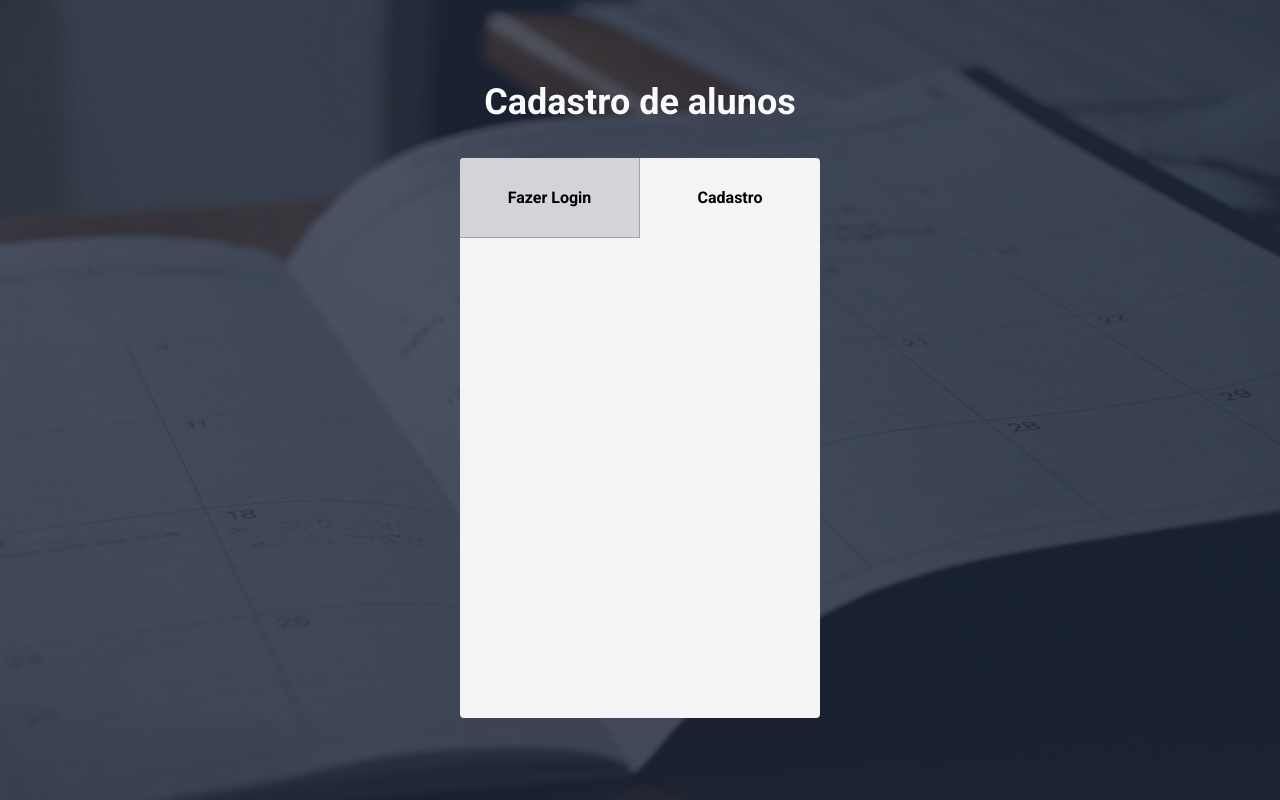
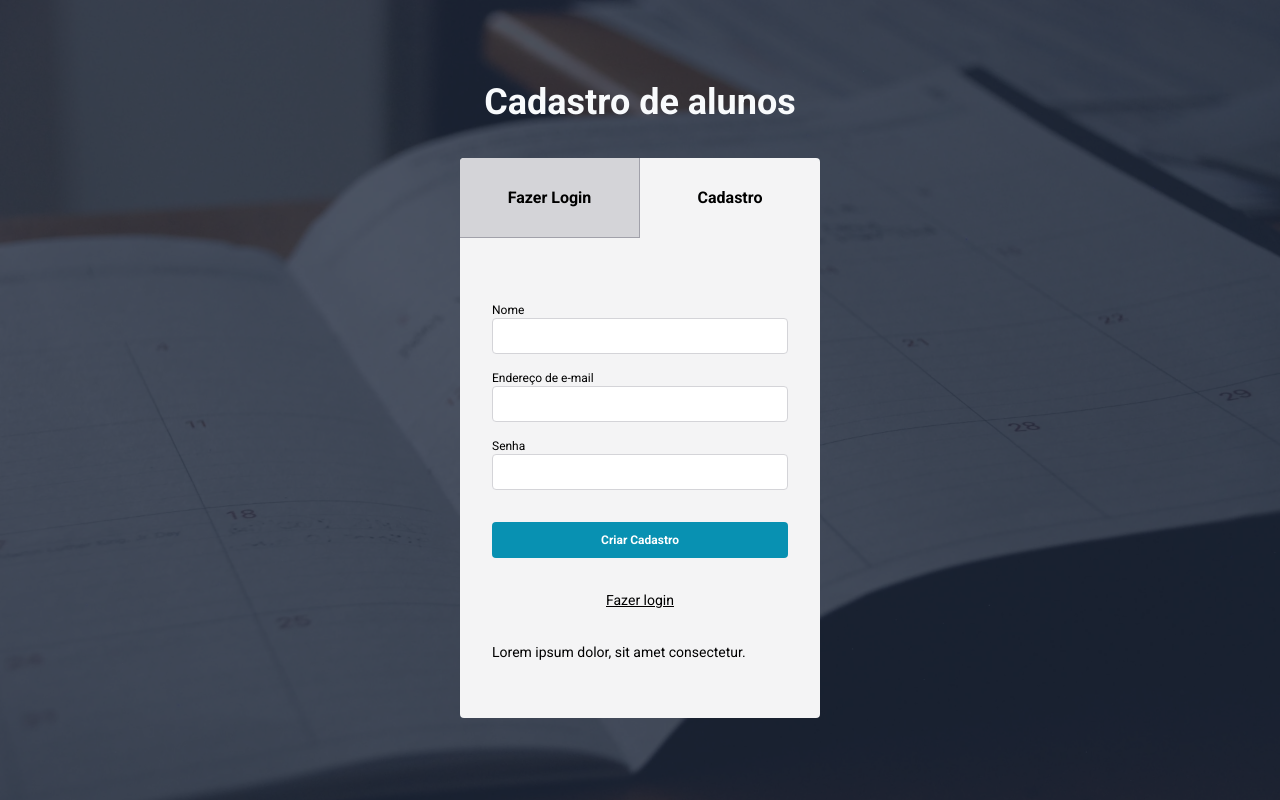
Before and after one commit to samuelsilvati/cadastro-alunos-react, a React (Vite) app: page /#/register in a window 1280 px wide. Built offline with nearby package versions, Linux system fonts and the light colour scheme.

Commit message:
create register form

```diff
--- a/src/pages/Register/index.tsx
+++ b/src/pages/Register/index.tsx
@@ -1,7 +1,13 @@
+/* eslint-disable jsx-a11y/label-has-associated-control */
+import { useState } from 'react';
 import { Link } from 'react-router-dom';
 import AppButton from '../../components/Button';
 
 export default function Register() {
+  const [active, setMode] = useState(true);
+  const toogleButton = () => {
+    setMode(!active);
+  };
   return (
     <div className="flex flex-col items-center justify-center h-screen bg-[url('/src/img/background.webp')] bg-cover font-roboto">
       <div className="absolute inset-0 bg-slate-800 bg-opacity-80" />
@@ -17,10 +23,68 @@ export default function Register() {
                 <p className="font-bold">Fazer Login</p>
               </div>
             </Link>
+
             <div className="flex items-center justify-center w-[180px] h-20 rounded-tr">
               <p className="font-bold">Cadastro</p>
             </div>
           </div>
+          <form className="p-8 flex flex-col">
+            <label htmlFor="mail" className="text-xs pt-8">
+              Nome
+            </label>
+            <input
+              type="mail"
+              id="mail"
+              className="rounded h-9 pl-2 border border-zinc-300 focus:border focus:border-cyan-600 outline-0"
+            />
+            <label htmlFor="mail" className="text-xs pt-4">
+              Endereço de e-mail
+            </label>
+            <input
+              type="mail"
+              id="mail"
+              className="rounded h-9 pl-2 border border-zinc-300 focus:border focus:border-cyan-600 outline-0"
+            />
+            <label htmlFor="" className="text-xs pt-4">
+              Senha
+            </label>
+            <input
+              type="password"
+              className="rounded h-9 pl-2 border border-zinc-300 focus:border focus:border-cyan-600 outline-0"
+            />
+            <AppButton onClick={toogleButton}>
+              {active ? (
+                <span>Criar Cadastro</span>
+              ) : (
+                <svg
+                  className="m-auto animate-spin h-5 w-5 text-white"
+                  xmlns="http://www.w3.org/2000/svg"
+                  fill="none"
+                  viewBox="0 0 24 24"
+                >
+                  <circle
+                    className="opacity-25"
+                    cx="12"
+                    cy="12"
+                    r="10"
+                    stroke="currentColor"
+                    strokeWidth="4"
+                  />
+                  <path
+                    className="opacity-75"
+                    fill="currentColor"
+                    d="M4 12a8 8 0 018-8V0C5.373 0 0 5.373 0 12h4zm2 5.291A7.962 7.962 0 014 12H0c0 3.042 1.135 5.824 3 7.938l3-2.647z"
+                  />
+                </svg>
+              )}
+            </AppButton>
+            <Link to="/" className="text-sm text-center underline pt-8">
+              Fazer login
+            </Link>
+            <p className="pt-8 text-sm">
+              Lorem ipsum dolor, sit amet consectetur.
+            </p>
+          </form>
         </div>
       </div>
     </div>
```
